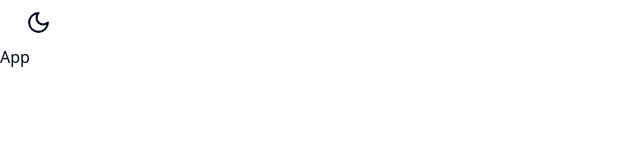
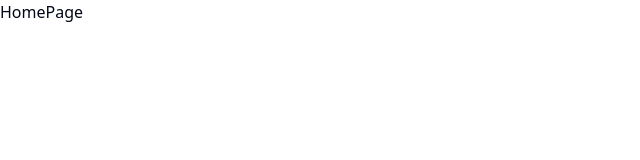
Before and after one commit to mr-zlaam/random-station, a React (Vite) app: page / in a window 1280 px wide. Shown: the top 160 px of the page, without its empty margins (0-640 px from the left). Built offline with nearby package versions, Linux system fonts and the light colour scheme; the HTML template or start-up script is replaced by a standard one.

Commit message:
chore: add homepage and update App.tsx

```diff
--- a/src/App.tsx
+++ b/src/App.tsx
@@ -1,11 +1,8 @@
-import { ModeToggle } from "./components/mode-toggle";
+import HomePage from "./app/pages/home/homePage";
 
 export default function App() {
   return (
     <>
-      <div>
-        <ModeToggle />
-      </div>
-      App</>
-  )
+      <HomePage />
+    </>)
 }
--- /dev/null
+++ b/src/app/pages/home/homePage.tsx
@@ -0,0 +1,5 @@
+export default function HomePage() {
+  return (
+    <div>HomePage</div>
+  )
+}
```
